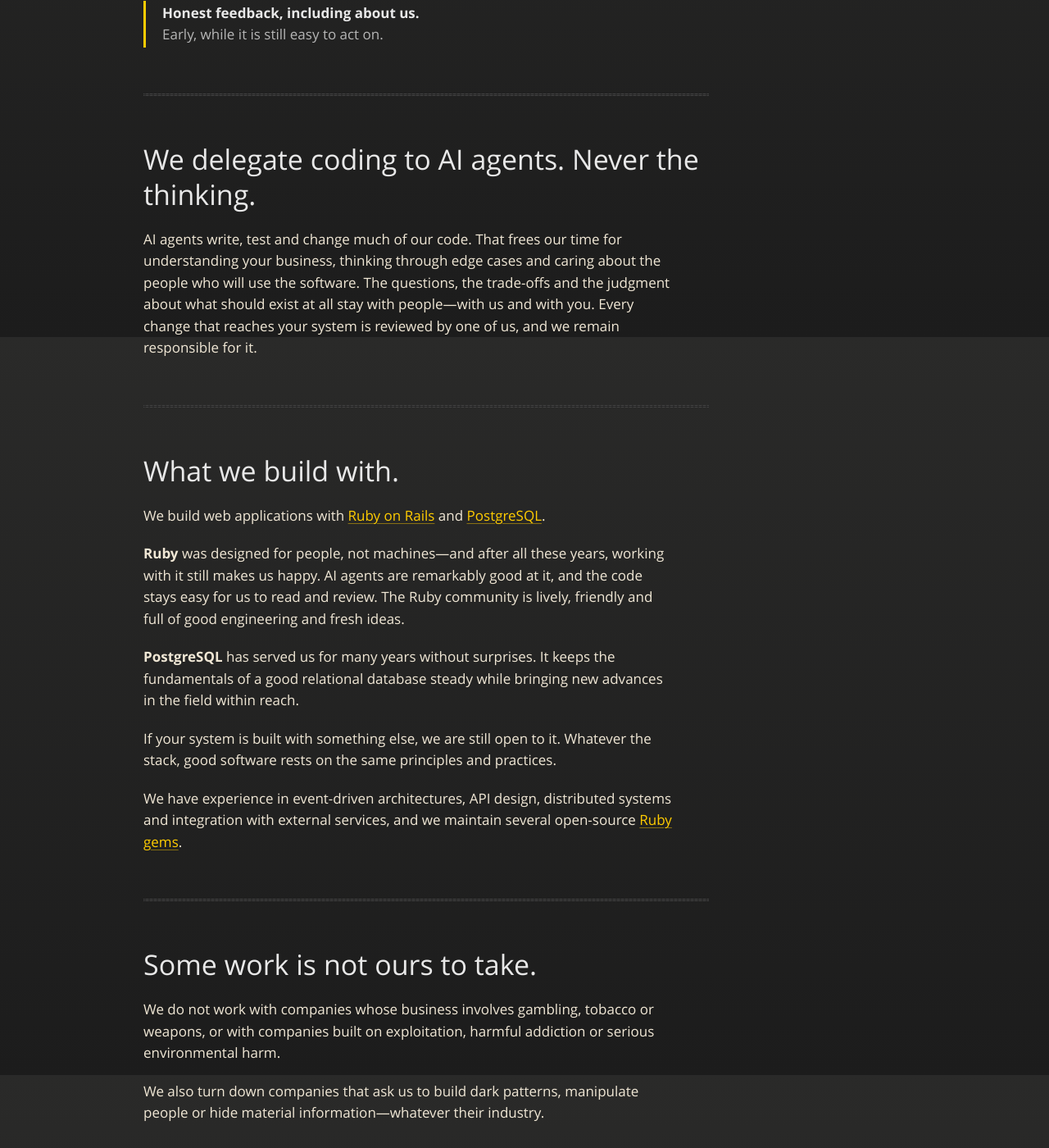
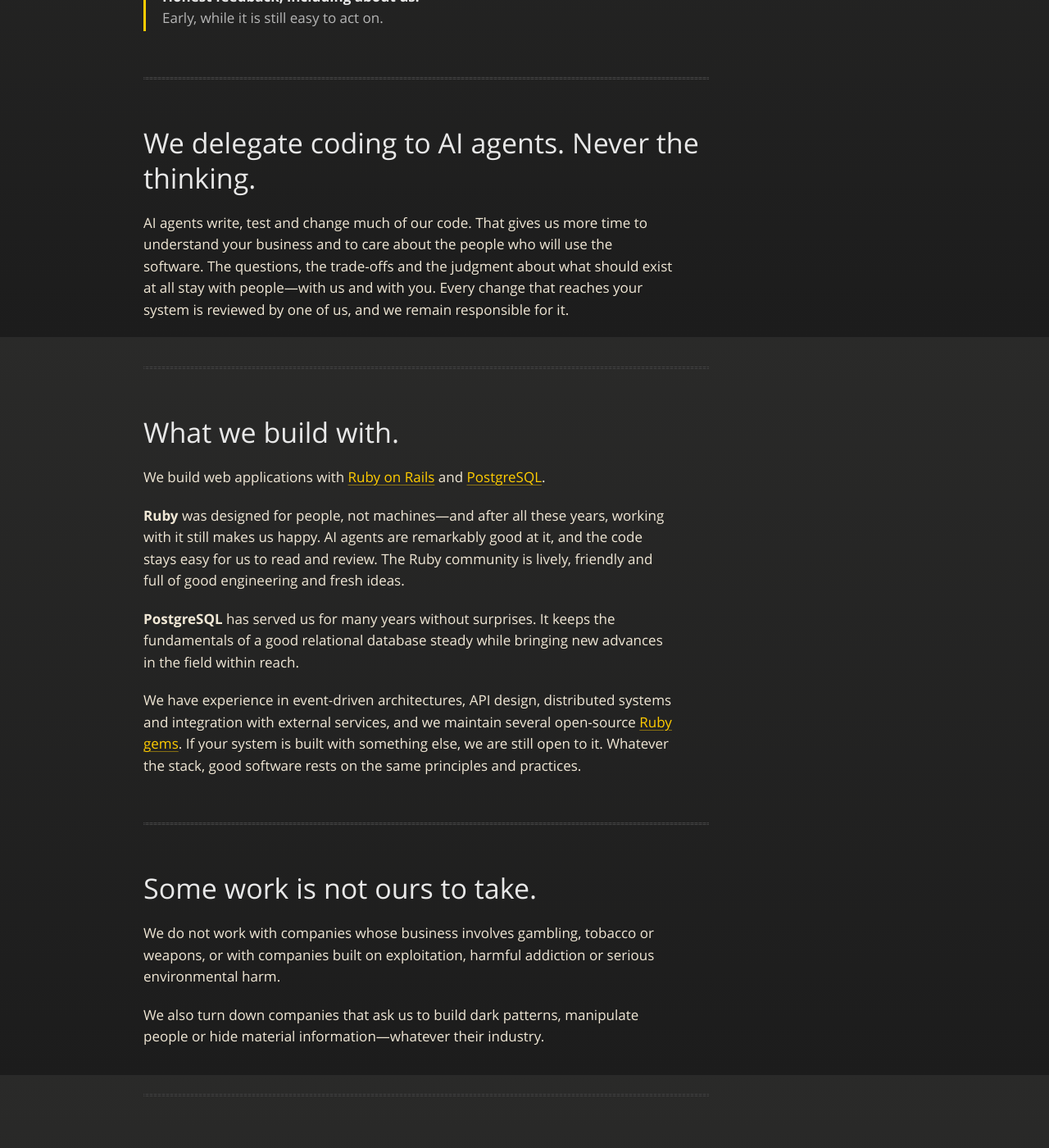
Before and after one commit to tutuf/tutuf.github.io, a Jekyll site: the page built from how-we-work.md, in a window 1280 px wide and 1400 px high, scrolled down 2289 px. Shown: the whole window at 82% size. Built offline with Jekyll 4.4.1, drawn with Linux system fonts in a browser that asks for light colours; some of the changed text lies outside the part shown.

Commit message:
Simplify the How we work page
Merge short paragraphs, tighten the build-less-dependency sentence and
make the AI section's gain about time.

Co-Authored-By: Claude Opus 5.5 <noreply@anthropic.com>

```diff
--- a/how-we-work.md
+++ b/how-we-work.md
@@ -57,7 +55,7 @@ The work goes best when the people who know the business stay close to it.
 
 # We delegate coding to AI agents. Never the thinking.
 
-AI agents write, test and change much of our code. That frees our time for understanding your business, thinking through edge cases and caring about the people who will use the software. The questions, the trade-offs and the judgment about what should exist at all stay with people—with us and with you. Every change that reaches your system is reviewed by one of us, and we remain responsible for it.
+AI agents write, test and change much of our code. That gives us more time to understand your business and to care about the people who will use the software. The questions, the trade-offs and the judgment about what should exist at all stay with people—with us and with you. Every change that reaches your system is reviewed by one of us, and we remain responsible for it.
 
 ---
 
@@ -69,9 +67,7 @@ We build web applications with [Ruby on Rails](https://rubyonrails.org/) and [Po
 
 **PostgreSQL** has served us for many years without surprises. It keeps the fundamentals of a good relational database steady while bringing new advances in the field within reach.
 
-If your system is built with something else, we are still open to it. Whatever the stack, good software rests on the same principles and practices.
-
-We have experience in event-driven architectures, API design, distributed systems and integration with external services, and we maintain several open-source [Ruby gems](https://github.com/tutuf/).
+We have experience in event-driven architectures, API design, distributed systems and integration with external services, and we maintain several open-source [Ruby gems](https://github.com/tutuf/). If your system is built with something else, we are still open to it. Whatever the stack, good software rests on the same principles and practices.
 
 ---
 
```
Also changed, not shown: other parts of how-we-work.md (+2 -4 lines).
